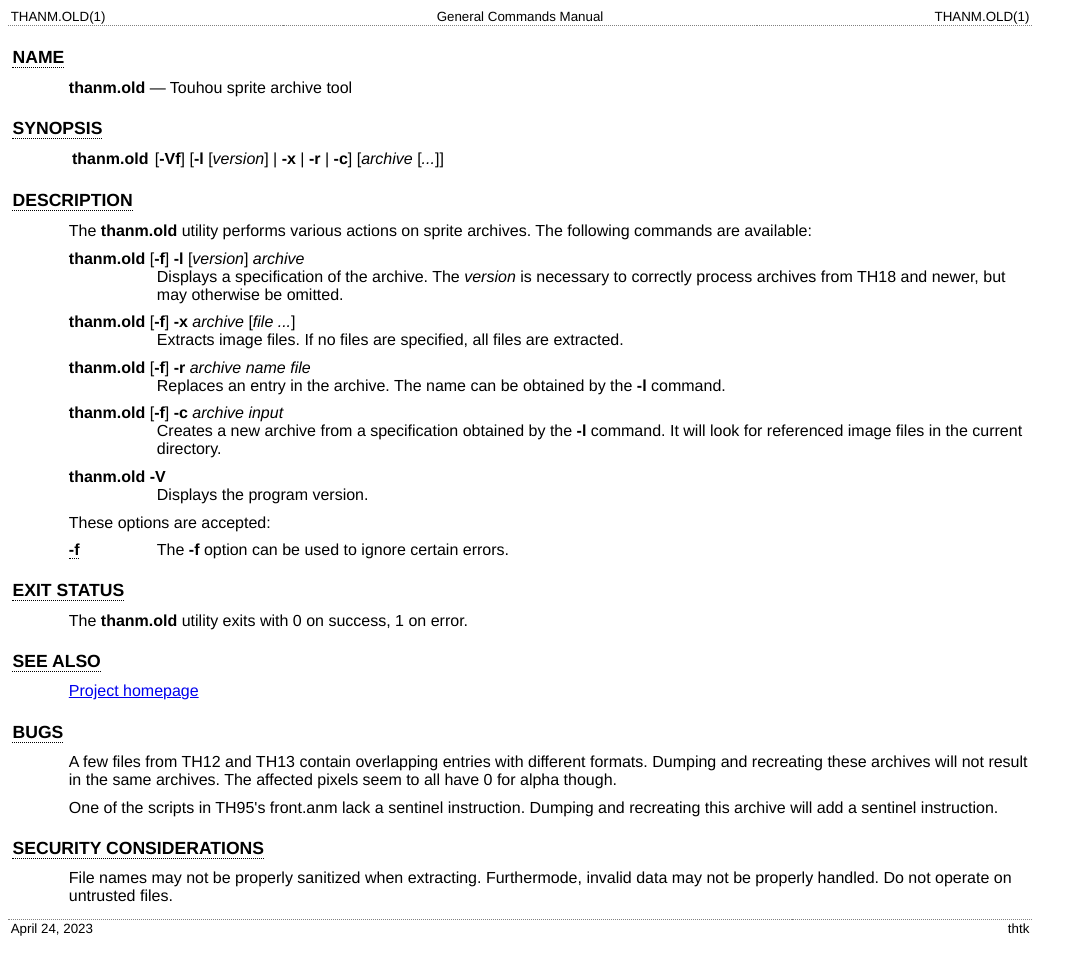
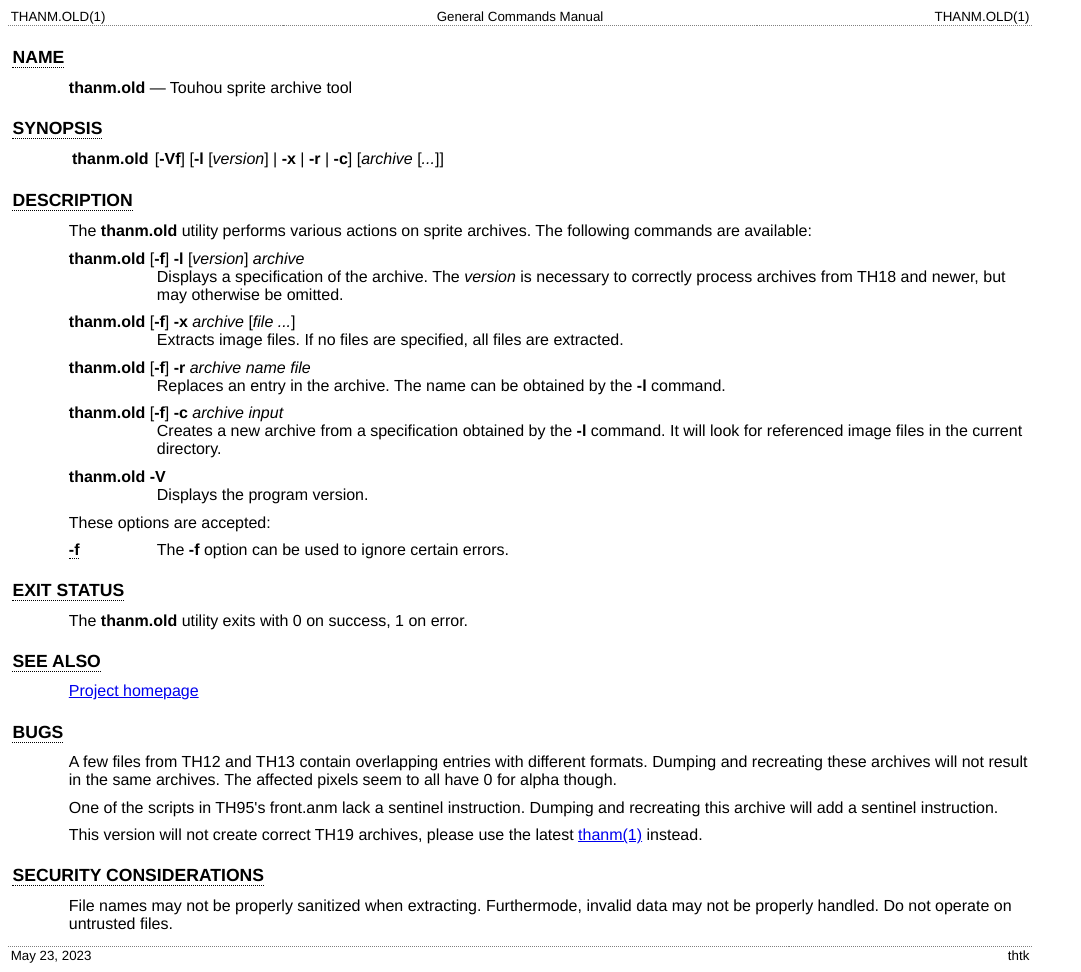
Before and after one commit to thpatch/thtk, a plain HTML site: page master/thanm.old.1.html in a window 1280 px wide. Shown: the whole page, without its empty margins (0-1081 px from the left). Before the commit the page ends 945 px from the top, so only its background shows below. Drawn offline with Linux system fonts and the light colour scheme.

Commit message:
update 2023-05-23

```diff
--- a/master/thanm.old.1.html
+++ b/master/thanm.old.1.html
@@ -118,6 +118,8 @@
 <p class="Pp">One of the scripts in TH95's front.anm lack a sentinel
     instruction. Dumping and recreating this archive will add a sentinel
     instruction.</p>
+<p class="Pp">This version will not create correct TH19 archives, please use the
+    latest <a class="Xr" href="thanm.1.html">thanm(1)</a> instead.</p>
 </section>
 <section class="Sh">
 <h1 class="Sh" id="SECURITY_CONSIDERATIONS"><a class="permalink" href="#SECURITY_CONSIDERATIONS">SECURITY
@@ -129,7 +131,7 @@
 </div>
 <table class="foot">
   <tr>
-    <td class="foot-date">April 24, 2023</td>
+    <td class="foot-date">May 23, 2023</td>
     <td class="foot-os">thtk</td>
   </tr>
 </table>
```
